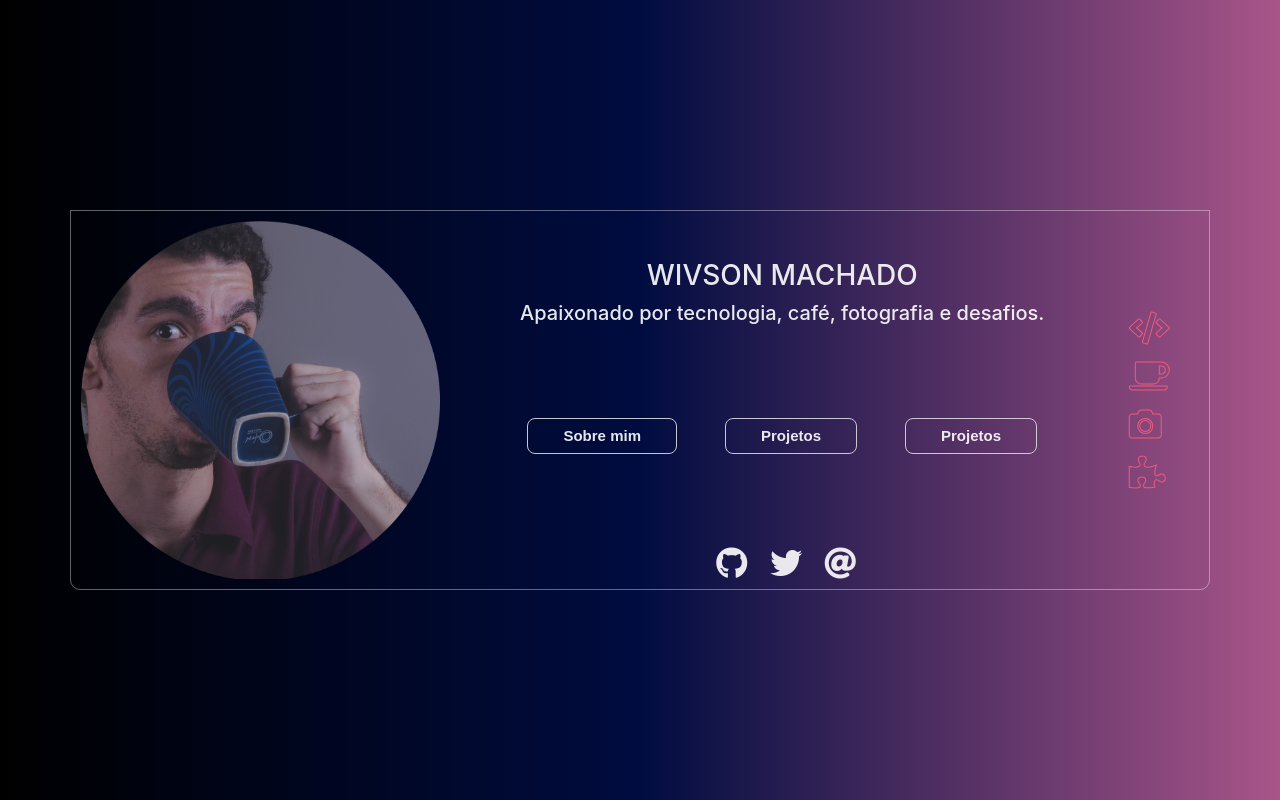
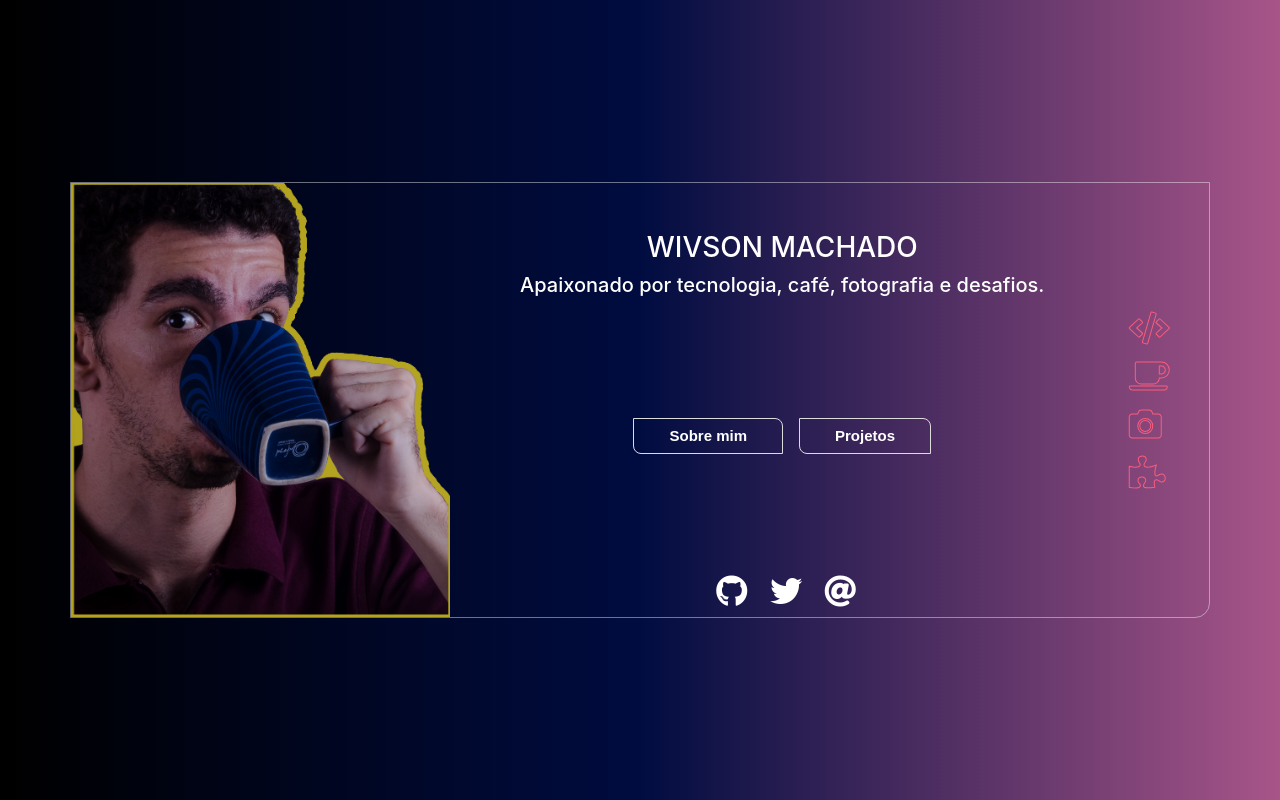
Before and after one commit to wivsonmachado/wivsonmachado.github.io, a plain HTML site: page index.html in a window 1280 px wide. Shown: the top 800 px of the page. Drawn offline with Linux system fonts and the light colour scheme.

Commit message:
alteração foto perfil

```diff
--- a/index.html
+++ b/index.html
@@ -14,7 +14,7 @@
     <div class="container d-flex opacidade text-white h-100">
         <div class="row box-principal align-self-center" >
             <div class="col-12 col-md-4 pl-0 pr-0">
-                <img class="img-fluid img-width" src="images/Foto_perfil@0,5x-op85.jpg.png">
+                <img class="img-fluid img-width" src="images/Foto_perfil-square@0,5x.png">
             </div>
             <div class="col-10 col-md-7 justify-content-center">
                 <div class="row h-100">
@@ -24,9 +24,9 @@
                     </div>
 
                     <div class="d-flex w-100 justify-content-center align-self-center">
-                            <a class="btn-wi mr-5" href="#projetos">Sobre mim</a>
-                            <a class="btn-wi mr-5" href="#projetos">Projetos</a>
+                            <a class="btn-wi mr-2 mr-md-3" href="#">Sobre mim</a>
                             <a class="btn-wi" href="#projetos">Projetos</a>
+
                     </div>
 
                     <div class="d-flex w-100 justify-content-center align-self-end p-2">
--- a/style.css
+++ b/style.css
@@ -10,9 +10,9 @@ html, body{
 }
 
 .box-principal{
-    border: 0.8px solid #ffffff6c;
-    border-radius: 0px 0px 10px 10px;
-    opacity: 0.90;
+    border: 1px solid #ffffff6c;
+    border-radius: 0px 0px 15px 0px;
+    opacity: 1;
 }
 
 .opacidade{
@@ -20,8 +20,8 @@ html, body{
 }
 .img-width{
     width: auto;
-    padding: 10px;
     opacity: 0.85;
+    border-radius: 0px 0px 0px 0px;
 }
 
 .icones{
@@ -59,7 +59,7 @@ a#link-contato:hover{
 	box-shadow:inset 0px 1px 0px 0px #ffffff00;
 	background:linear-gradient(to bottom, #ffffff00 5%, #f6f6f600 100%);
 	background-color:#ffffff00;
-	border-radius:8px;
+	border-radius: 0px 8px;
 	border:1px solid #dcdcdc;
 	display:inline-block;
 	cursor:pointer;
```
Also changed, not shown: images/Foto_perfil-square@0,5x.png (added).
